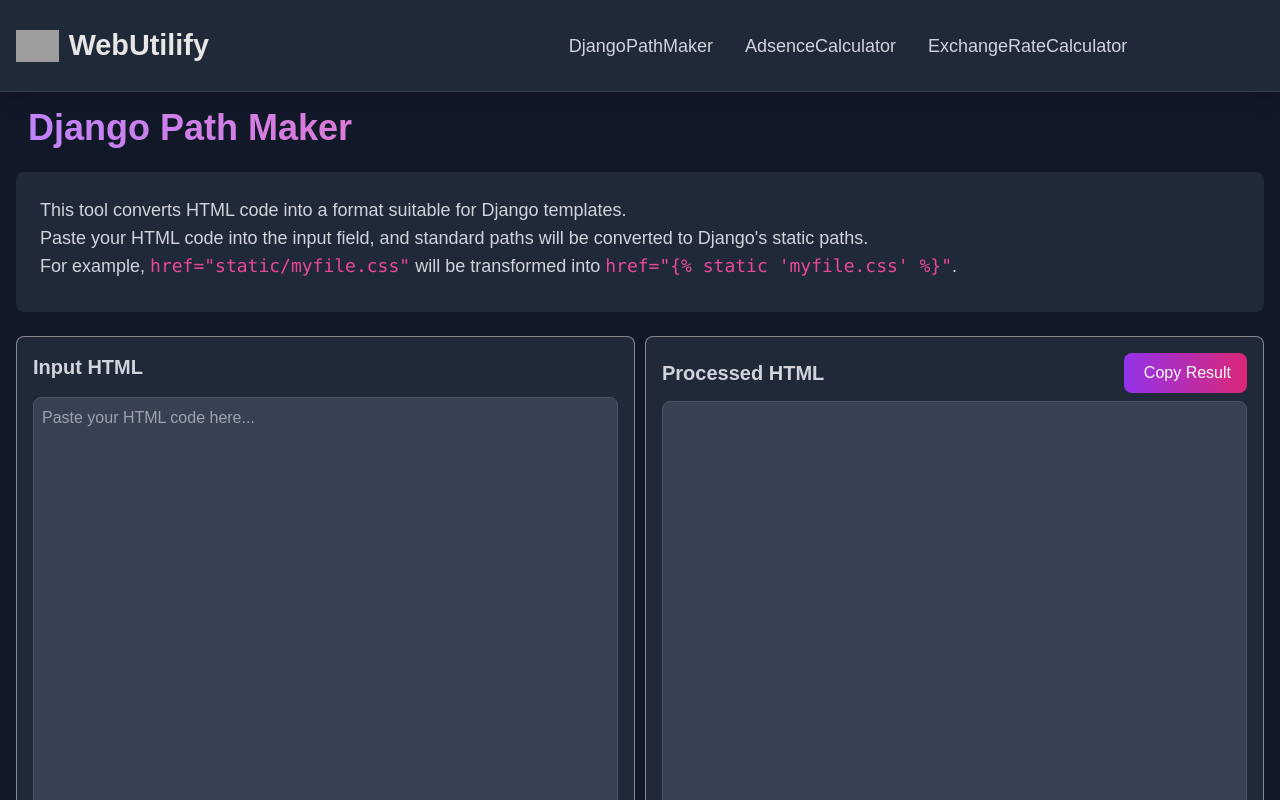
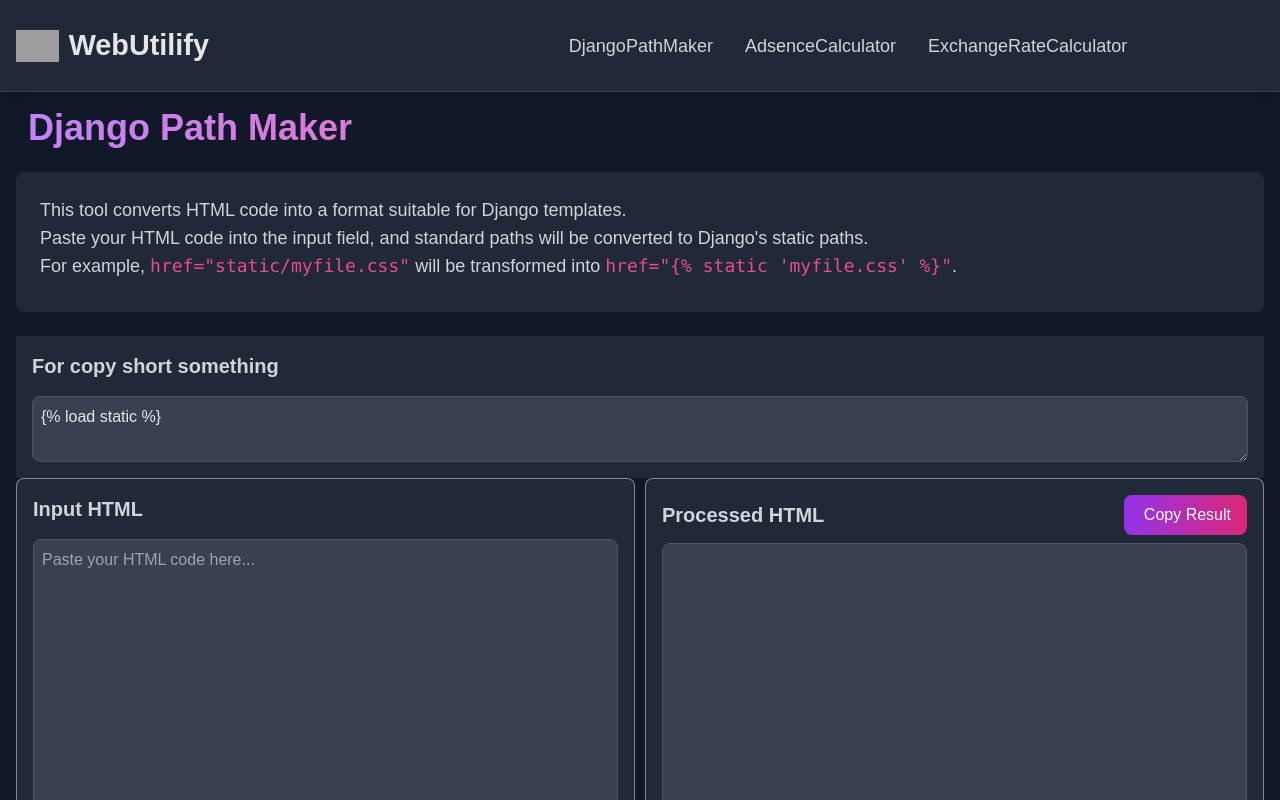
Before and after one commit to YoHaiYo/WebUtilify, a Vue app: page /DjangoPathMaker in a window 1280 px wide. Shown: the top 800 px of the page. Built offline with nearby package versions, Linux system fonts and the light colour scheme; grey boxes are pictures that could not be loaded.

Commit message:
장고페스메이커 load static 위로 뺌

```diff
--- a/src/pages/DjangoPathMaker.vue
+++ b/src/pages/DjangoPathMaker.vue
@@ -20,6 +20,21 @@
           transformed into
           <code class="text-pink-500">href="{% static 'myfile.css' %}"</code>.
         </p>
+      </div>
+
+      <div class="flex flex-col lg:flex-row overflow-hidden">
+        <div class="bg-gray-800 p-4 flex flex-col w-full">
+          <div class="flex justify-between items-center mb-2">
+            <h2 class="text-xl font-semibold text-gray-300 mb-2">
+              For copy short something
+            </h2>
+          </div>
+          <textarea
+            class="flex-grow p-2 bg-gray-700 text-gray-200 border border-gray-600 rounded-lg focus:outline-none focus:ring-2 focus:ring-pink-500"
+          >
+{% load static %}</textarea
+          >
+        </div>
       </div>
 
       <div class="flex flex-col lg:flex-row overflow-hidden">
@@ -76,9 +91,9 @@
   // 특수문자 이스케이프 처리
   let escapedHtml = escapeHtml(processedHtml);
 
-  if (!processedHtml.includes("{% load static %}")) {
-    escapedHtml = "{% load static %}\n" + escapedHtml;
-  }
+  // if (!processedHtml.includes("{% load static %}")) {
+  //   escapedHtml = "{% load static %}\n" + escapedHtml;
+  // }
 
   // 변경된 부분을 하이라이트 처리
   escapedHtml = escapedHtml.replace(/href="([^"]*)"/g, (match, p1) => {
```
